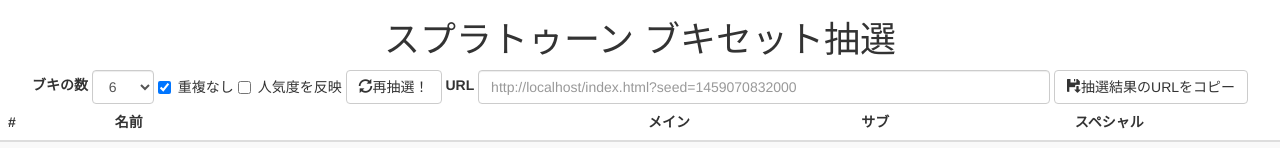
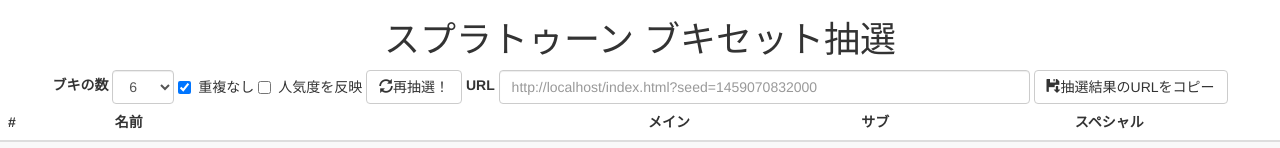
Before and after one commit to eiichiroi/splatoon-bukisets, a plain HTML site: page index.html in a window 1280 px wide. Shown: the top 148 px of the page. Drawn offline with nearby package versions, Linux system fonts and the light colour scheme; some packages are replaced by stand-ins of ours; grey boxes are pictures that could not be loaded; a script that the page names is missing.

Commit message:
Fixed inline form width again(url form width changed from 65 to 60)

```diff
--- a/index.html
+++ b/index.html
@@ -53,7 +53,7 @@
 	</div>
 	<div class="form-group">
 	  <label for="drawing_url">URL</label>
-	  <input type="text" class="form-control" id="drawing_url" size="65">
+	  <input type="text" class="form-control" id="drawing_url" size="60">
 	</div>
 	<div class="form-group">
 	  <button class="btn btn-default" id="copy_button" type="button">
```
